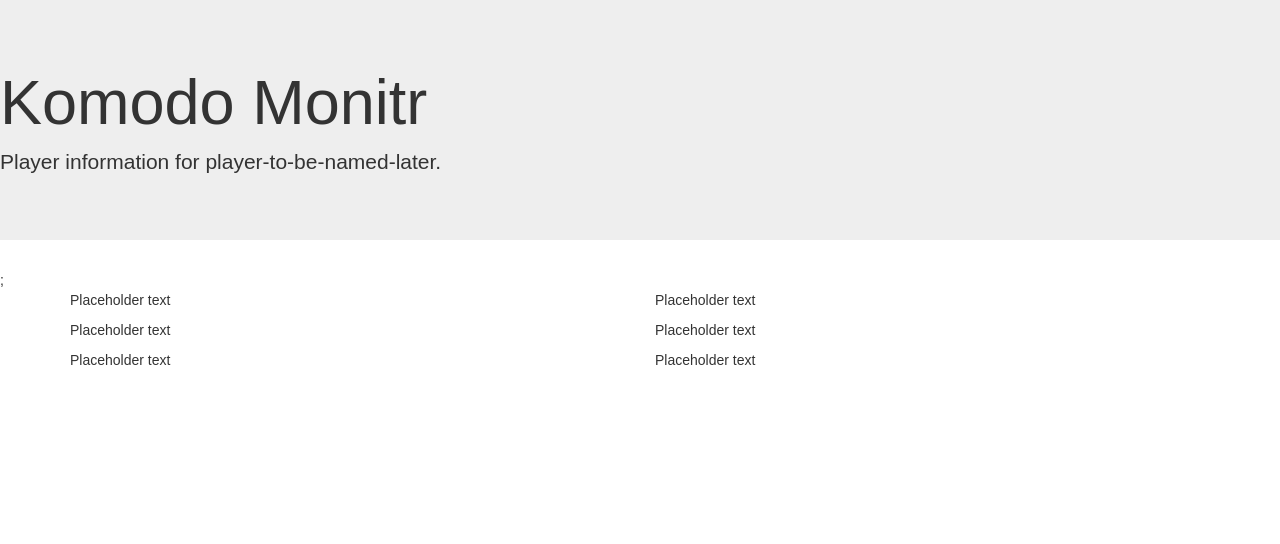
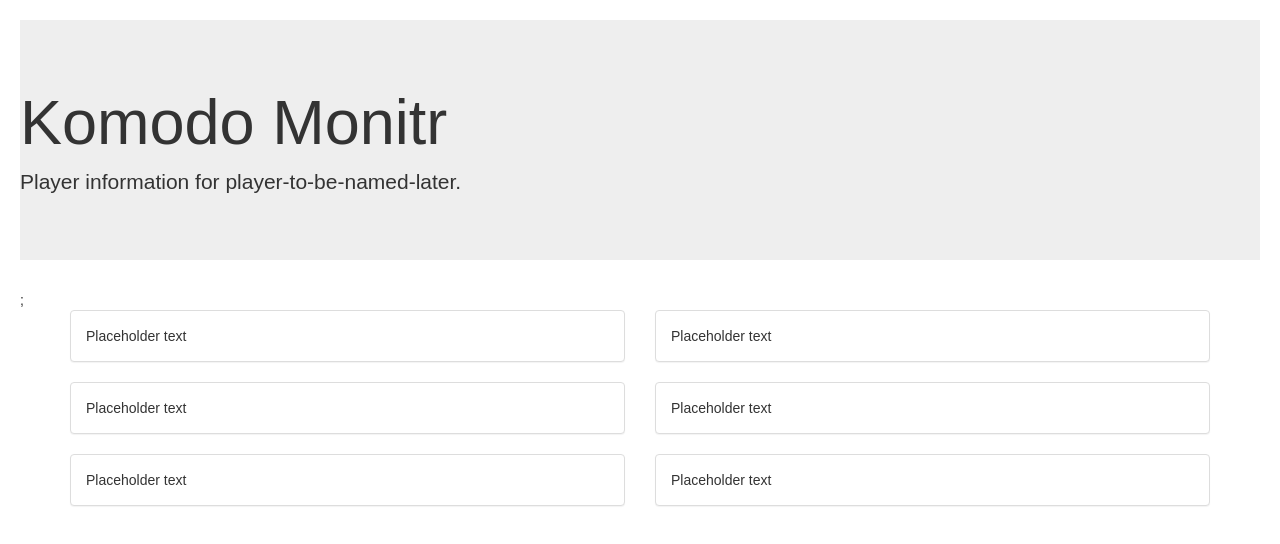
Before and after one commit to ITchetan/komodoMonitor_Dashboard, a React (Create React App) app in the folder react-dash-app/: page / in a window 1280 px wide. Shown: the top 544 px of the page. Built offline with nearby package versions, Linux system fonts and the light colour scheme.

Commit message:
Re-organized React components
Split out components into individual files. Made some components non-stateful.

```diff
--- a/react-dash-app/src/App.css
+++ b/react-dash-app/src/App.css
@@ -26,3 +26,7 @@
   from { transform: rotate(0deg); }
   to { transform: rotate(360deg); }
 }
+
+.Wrapper {
+  padding: 20px;
+  }
--- a/react-dash-app/src/App.js
+++ b/react-dash-app/src/App.js
@@ -1,7 +1,10 @@
 import React, { Component } from 'react';
-import { Jumbotron, Grid, Row, Col } from 'react-bootstrap';
+// import { Jumbotron, Grid, Row, Col, Panel } from 'react-bootstrap';
 import logo from './logo.svg';
 import './App.css';
+
+import Header from "./components/Header";
+import Layout from "./components/Layout";
 
 // class App extends Component {
 //   render() {
@@ -22,62 +25,12 @@ import './App.css';
 class App extends Component {
   render() {
     return (
-      <React.Fragment>
+      <div className="Wrapper">
       <Header />
       <Layout />
-      </React.Fragment>
-    );
-  }
-}
-
-class Header extends Component {
-  render() {
-    return (
-      <div className="Header">
-      <Jumbotron>
-        <h1>Komodo Monitr</h1>
-        <p>
-          Player information for player-to-be-named-later.
-        </p>
-      </Jumbotron>;
       </div>
     );
   }
 }
 
-class Layout extends Component {
-  render() {
-    return (
-      <div className="Layout">
-      <Grid>
-        <Row>
-          <Col sm={6}>
-            <p>Placeholder text</p>
-          </Col>
-          <Col sm={6}>
-            <p>Placeholder text</p>
-          </Col>
-        </Row>
-        <Row>
-          <Col sm={6}>
-            <p>Placeholder text</p>
-          </Col>
-          <Col sm={6}>
-            <p>Placeholder text</p>
-          </Col>
-        </Row>
-        <Row>
-          <Col sm={6}>
-            <p>Placeholder text</p>
-          </Col>
-          <Col sm={6}>
-            <p>Placeholder text</p>
-          </Col>
-        </Row>
-        </Grid>
-        </div>
-      );
-  }
-}
-
 export default App;
--- /dev/null
+++ b/react-dash-app/src/components/Header.js
@@ -0,0 +1,15 @@
+import React from 'react';
+import { Jumbotron } from 'react-bootstrap';
+
+const Header = () => (
+  <div className="Header">
+  <Jumbotron>
+    <h1>Komodo Monitr</h1>
+    <p>
+      Player information for player-to-be-named-later.
+    </p>
+  </Jumbotron>;
+  </div>
+);
+
+export default Header;
--- /dev/null
+++ b/react-dash-app/src/components/Layout.js
@@ -0,0 +1,35 @@
+import React from 'react';
+import { Grid, Row, Col, Panel } from 'react-bootstrap';
+
+const Layout = () => (
+  <div className="Layout">
+  <Grid>
+    <Row>
+      <Col sm={6}>
+        <Panel><Panel.Body>Placeholder text</Panel.Body></Panel>
+      </Col>
+      <Col sm={6}>
+        <Panel><Panel.Body>Placeholder text</Panel.Body></Panel>
+      </Col>
+    </Row>
+    <Row>
+      <Col sm={6}>
+        <Panel><Panel.Body>Placeholder text</Panel.Body></Panel>
+      </Col>
+      <Col sm={6}>
+        <Panel><Panel.Body>Placeholder text</Panel.Body></Panel>
+      </Col>
+    </Row>
+    <Row>
+      <Col sm={6}>
+        <Panel><Panel.Body>Placeholder text</Panel.Body></Panel>
+      </Col>
+      <Col sm={6}>
+        <Panel><Panel.Body>Placeholder text</Panel.Body></Panel>
+      </Col>
+    </Row>
+    </Grid>
+    </div>
+  );
+
+  export default Layout;
```
